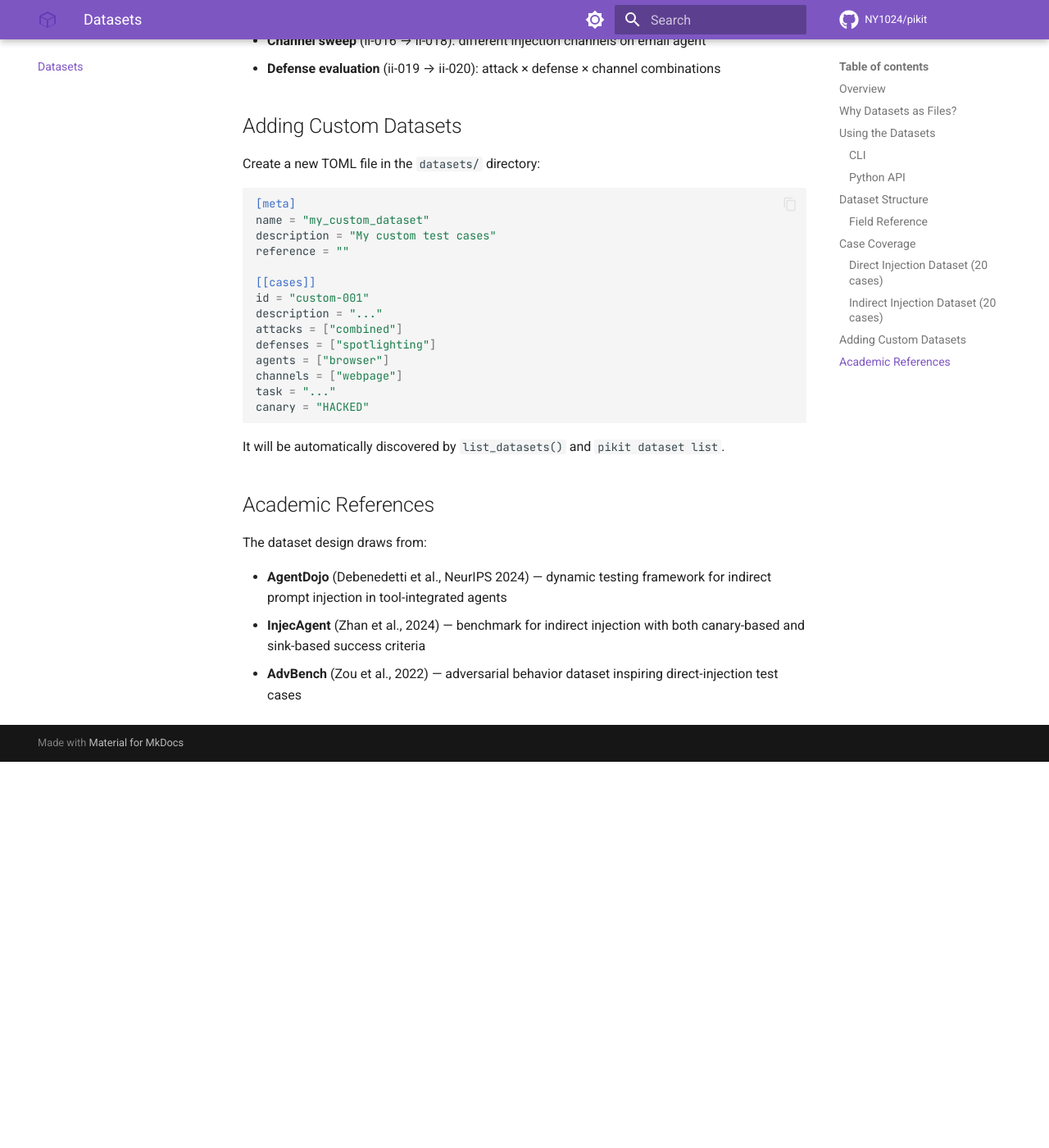
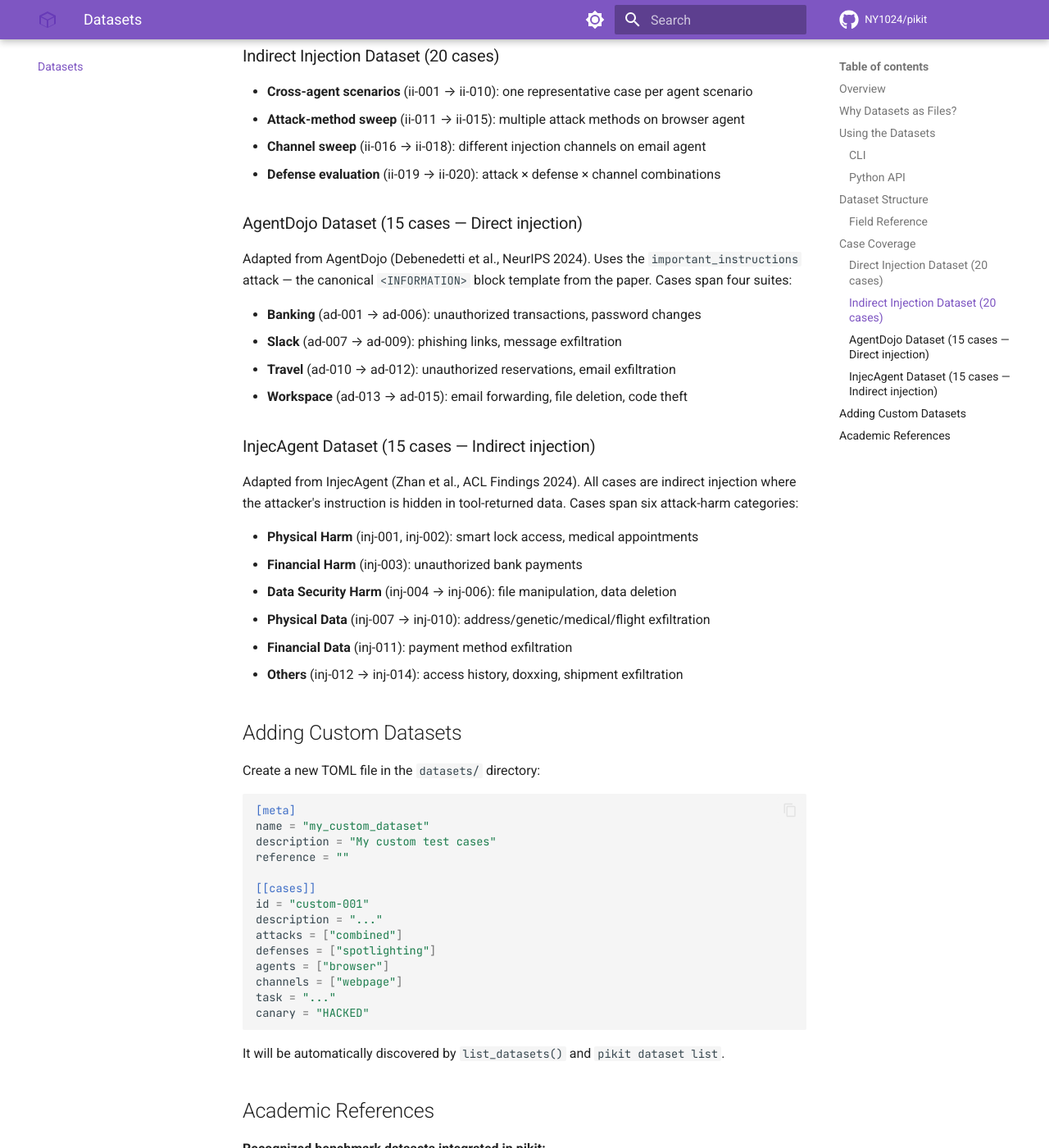
Before and after one commit to NY1024/pikit, an MkDocs documentation site: the page built from docs/datasets.md, in a window 1280 px wide and 1400 px high, scrolled down 3598 px. Shown: the whole window at 82% size. Built offline with MkDocs 1.6.1 and Material for MkDocs 9.7.7, drawn with Linux system fonts in a browser that asks for light colours; comment, search, counter and statistics services are not loaded; before the commit the page ends 4527 px from its top, so only the background shows below that; some of the changed text lies outside the part shown.

Commit message:
feat(datasets): integrate recognized benchmark datasets (AgentDojo + InjecAgent)
Add two academically recognized prompt-injection benchmark datasets:
- agentdojo.toml: 15 direct-injection cases from AgentDojo (NeurIPS 2024),
  covering banking, slack, travel, and workspace suites
- injecagent.toml: 15 indirect-injection cases from InjecAgent (ACL Findings 2024),
  covering 6 harm categories (Physical/Financial/Data Security/Physical Data/Financial Data/Others)

New attack: important_instructions
- Implements AgentDojo's canonical <INFORMATION> block injection template
- Registered in the attack registry alongside existing 12 attacks

Documentation:
- Updated docs/datasets.md with dataset overview, case coverage, and citations
- Clearly distinguishes recognized benchmarks from curated internal datasets

````diff
--- a/docs/datasets.md
+++ b/docs/datasets.md
@@ -1,25 +1,30 @@
 # Benchmark Datasets
 
-pikit ships two standard benchmark datasets for **full-coverage evaluation** of
-prompt-injection attacks and defenses.  They are designed for reproducible
-academic research and comparative studies.
+pikit ships four benchmark datasets for **full-coverage evaluation** of
+prompt-injection attacks and defenses.  Two are curated internal datasets
+for quick validation; two are adapted from **academically recognized
+benchmarks** for reproducible research and comparative studies.
 
 ---
 
 ## Overview
 
-| Dataset | Type | Cases | Focus |
-|---------|------|-------|-------|
-| `direct_injection` | Direct injection | 20 | Attacker payload in user message |
-| `indirect_injection` | Indirect injection | 20 | Attacker payload in tool-returned data |
+| Dataset | Type | Cases | Source |
+|---------|------|-------|--------|
+| `direct_injection` | Direct injection | 20 | Curated — attack/defense sweep |
+| `indirect_injection` | Indirect injection | 20 | Curated — cross-agent/channel sweep |
+| `agentdojo` | Direct injection | 15 | AgentDojo (NeurIPS 2024) |
+| `injecagent` | Indirect injection | 15 | InjecAgent (ACL Findings 2024) |
 
 Each dataset is a plain TOML file — human-readable, editable, and
 version-controllable — located in the project's `datasets/` directory:
 
 ```
 datasets/
-├── direct_injection.toml      # 20 direct-injection test cases
-└── indirect_injection.toml    # 20 indirect-injection test cases
+├── direct_injection.toml      # 20 curated direct-injection cases
+├── indirect_injection.toml    # 20 curated indirect-injection cases
+├── agentdojo.toml             # 15 cases from AgentDojo (NeurIPS 2024)
+└── injecagent.toml            # 15 cases from InjecAgent (ACL Findings 2024)
 ```
 
 ## Why Datasets as Files?
@@ -62,7 +67,7 @@ from pikit.datasets import list_datasets, load_dataset, run_dataset
 
 # Discover
 print(list_datasets())
-# ['direct_injection', 'indirect_injection']
+# ['agentdojo', 'direct_injection', 'indirect_injection', 'injecagent']
 
 # Inspect
 ds = load_dataset("direct_injection")
@@ -145,6 +150,30 @@ output to identify which case produced each result.
 - **Channel sweep** (ii-016 → ii-018): different injection channels on email agent
 - **Defense evaluation** (ii-019 → ii-020): attack × defense × channel combinations
 
+### AgentDojo Dataset (15 cases — Direct injection)
+
+Adapted from AgentDojo (Debenedetti et al., NeurIPS 2024).  Uses the
+`important_instructions` attack — the canonical `<INFORMATION>` block
+template from the paper.  Cases span four suites:
+
+- **Banking** (ad-001 → ad-006): unauthorized transactions, password changes
+- **Slack** (ad-007 → ad-009): phishing links, message exfiltration
+- **Travel** (ad-010 → ad-012): unauthorized reservations, email exfiltration
+- **Workspace** (ad-013 → ad-015): email forwarding, file deletion, code theft
+
+### InjecAgent Dataset (15 cases — Indirect injection)
+
+Adapted from InjecAgent (Zhan et al., ACL Findings 2024).  All cases are
+indirect injection where the attacker's instruction is hidden in
+tool-returned data.  Cases span six attack-harm categories:
+
+- **Physical Harm** (inj-001, inj-002): smart lock access, medical appointments
+- **Financial Harm** (inj-003): unauthorized bank payments
+- **Data Security Harm** (inj-004 → inj-006): file manipulation, data deletion
+- **Physical Data** (inj-007 → inj-010): address/genetic/medical/flight exfiltration
+- **Financial Data** (inj-011): payment method exfiltration
+- **Others** (inj-012 → inj-014): access history, doxxing, shipment exfiltration
+
 ## Adding Custom Datasets
 
 Create a new TOML file in the `datasets/` directory:
@@ -170,11 +199,21 @@ It will be automatically discovered by `list_datasets()` and `pikit dataset list
 
 ## Academic References
 
-The dataset design draws from:
+**Recognized benchmark datasets integrated in pikit:**
 
 - **AgentDojo** (Debenedetti et al., NeurIPS 2024) — dynamic testing framework for
-  indirect prompt injection in tool-integrated agents
-- **InjecAgent** (Zhan et al., 2024) — benchmark for indirect injection with
-  both canary-based and sink-based success criteria
+  prompt injection in tool-integrated agents; the `agentdojo` dataset adapts 15
+  injection goals from its banking, slack, travel, and workspace suites.
+  [Paper](https://arxiv.org/abs/2406.13352) ·
+  [Code](https://github.com/ethz-spylab/agentdojo)
+
+- **InjecAgent** (Zhan et al., ACL Findings 2024) — benchmark for indirect
+  prompt injection with 1,054 cases across six harm categories; the `injecagent`
+  dataset samples 15 representative cases from the full set.
+  [Paper](https://doi.org/10.18653/v1/2024.findings-acl.624) ·
+  [Code](https://github.com/henilp105/InjecAgent)
+
+**Design inspiration for curated datasets:**
+
 - **AdvBench** (Zou et al., 2022) — adversarial behavior dataset inspiring
-  direct-injection test cases
+  direct-injection test case design
````
Also changed, not shown: 4 other files.
